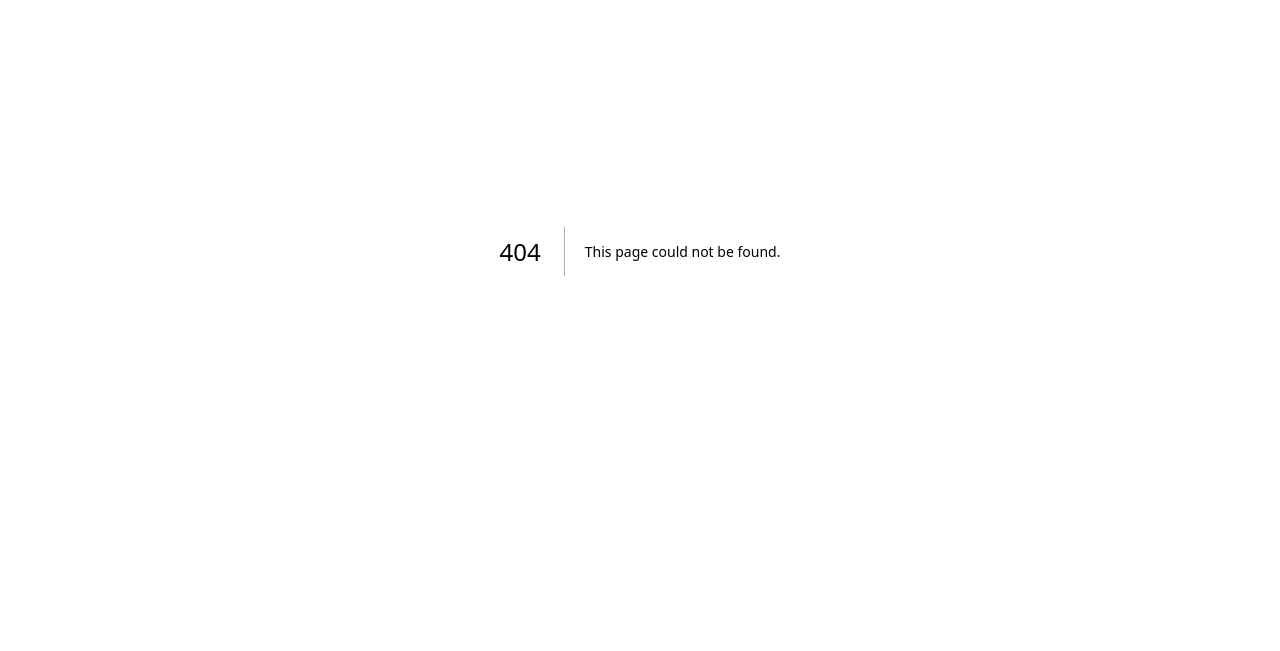
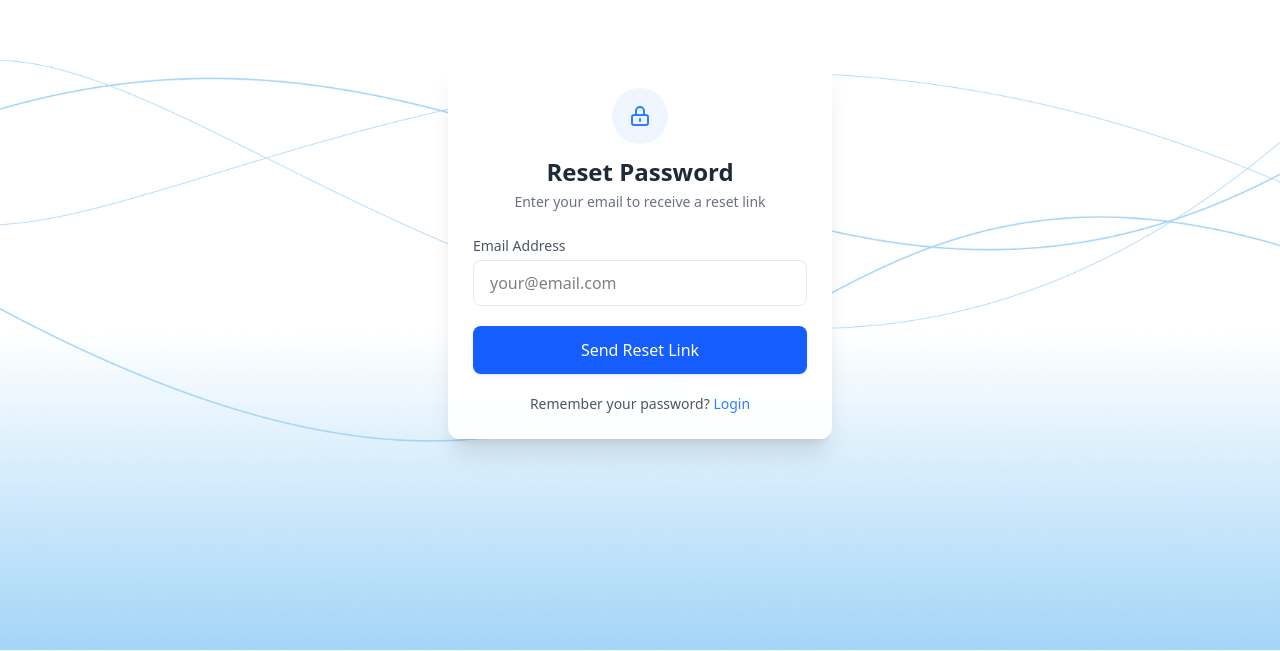
Before and after one commit to Prathamdelxn/sop, a Next.js app: page /forgetpassword in a window 1280 px wide. Before the commit this address had no page. Shown: the part 149-800 px from the top of the page. Built offline with nearby package versions, Linux system fonts and the light colour scheme.

Commit message:
forget pass  ui update

```diff
--- a/src/app/forgetpassword/forgetpassword.js
+++ /dev/null
@@ -1,71 +0,0 @@
-"use client";
-
-import { useState } from 'react';
-import Link from 'next/link';
-
-export default function ForgotPasswordPage() {
-  const [email, setEmail] = useState('');
-  const [message, setMessage] = useState('');
-
-  const handleSubmit = (e) => {
-    e.preventDefault();
-    // Add your password reset logic here
-    console.log('Password reset requested for:', email);
-    setMessage('Password reset link has been sent to your email');
-  };
-
-  return (
-    <div
-      className="min-h-screen flex items-center justify-center bg-cover bg-center bg-no-repeat"
-      style={{ backgroundImage: "url('/Images/Backg.png')" }}
-    >
-      <div className="bg-white bg-opacity-90 p-8 rounded-lg shadow-lg w-full max-w-md mx-4">
-        <h1 className="text-3xl font-bold text-center mb-6">Forgot Password</h1>
-
-        {message ? (
-          <div className="text-center py-4">
-            <p className="text-green-600 mb-4">{message}</p>
-            <Link href="/login" className="text-blue-600 hover:underline">
-              Back to Login
-            </Link>
-          </div>
-        ) : (
-          <>
-            <form onSubmit={handleSubmit} className="space-y-6">
-              <div>
-                <label className="block text-sm font-medium mb-2">Email Address</label>
-                <input
-                  type="email"
-                  value={email}
-                  onChange={(e) => setEmail(e.target.value)}
-                  placeholder="Enter your registered email"
-                  className="w-full p-3 border-b-2 border-gray-300 focus:border-blue-500 focus:outline-none bg-transparent"
-                  required
-                />
-              </div>
-
-              <div className="flex justify-between mt-8">
-                <Link href="/login" className="px-6 py-2 border border-gray-300 rounded-md hover:bg-gray-100 text-center">
-                  Cancel
-                </Link>
-                <button
-                  type="submit"
-                  className="px-6 py-2 bg-blue-600 text-white rounded-md hover:bg-blue-700"
-                >
-                  Reset Password
-                </button>
-              </div>
-            </form>
-
-            <div className="mt-6 text-center">
-              <span className="text-sm">Remember your password? </span>
-              <Link href="/login" className="text-blue-600 hover:underline">
-                Login
-              </Link>
-            </div>
-          </>
-        )}
-      </div>
-    </div>
-  );
-}
--- /dev/null
+++ b/src/app/forgetpassword/page.js
@@ -0,0 +1,105 @@
+"use client";
+
+import { useState } from 'react';
+import Link from 'next/link';
+
+export default function ForgotPasswordPage() {
+  const [email, setEmail] = useState('');
+  const [message, setMessage] = useState('');
+  const [isLoading, setIsLoading] = useState(false);
+
+  const handleSubmit = (e) => {
+    e.preventDefault();
+    setIsLoading(true);
+    // Simulate API call
+    setTimeout(() => {
+      console.log('Password reset requested for:', email);
+      setMessage('We\'ve sent a password reset link to your email');
+      setIsLoading(false);
+    }, 1500);
+  };
+
+  return (
+    <div
+      className="min-h-screen flex items-center justify-center bg-cover bg-center bg-no-repeat p-4"
+      style={{ backgroundImage: "url('/Images/Backg.png')" }}
+    >
+      <div className="bg-white/95 backdrop-blur-sm rounded-xl shadow-xl w-full max-w-sm border border-white/20">
+        <div className="p-6">
+          <div className="text-center mb-6">
+            <div className="w-14 h-14 bg-blue-50 rounded-full flex items-center justify-center mx-auto mb-3">
+              <svg className="w-6 h-6 text-blue-500" fill="none" stroke="currentColor" viewBox="0 0 24 24">
+                <path strokeLinecap="round" strokeLinejoin="round" strokeWidth="2" d="M12 15v2m-6 4h12a2 2 0 002-2v-6a2 2 0 00-2-2H6a2 2 0 00-2 2v6a2 2 0 002 2zm10-10V7a4 4 0 00-8 0v4h8z" />
+              </svg>
+            </div>
+            <h2 className="text-2xl font-semibold text-gray-800">Reset Password</h2>
+            <p className="text-gray-500 text-sm mt-1">Enter your email to receive a reset link</p>
+          </div>
+
+          {message ? (
+            <div className="text-center py-4">
+              <div className="w-12 h-12 bg-green-50 rounded-full flex items-center justify-center mx-auto mb-3">
+                <svg className="w-5 h-5 text-green-500" fill="none" stroke="currentColor" viewBox="0 0 24 24">
+                  <path strokeLinecap="round" strokeLinejoin="round" strokeWidth="2" d="M5 13l4 4L19 7" />
+                </svg>
+              </div>
+              <p className="text-green-600 mb-4">{message}</p>
+              <Link
+                href="/login"
+                className="inline-flex items-center text-blue-500 hover:underline font-medium"
+              >
+                Back to Login
+                <svg className="w-4 h-4 ml-1" fill="none" stroke="currentColor" viewBox="0 0 24 24">
+                  <path strokeLinecap="round" strokeLinejoin="round" strokeWidth="2" d="M14 5l7 7m0 0l-7 7m7-7H3" />
+                </svg>
+              </Link>
+            </div>
+          ) : (
+            <>
+              <form onSubmit={handleSubmit} className="space-y-5">
+                <div>
+                  <label className="block text-sm font-medium text-gray-600 mb-1">Email Address</label>
+                  <input
+                    type="email"
+                    value={email}
+                    onChange={(e) => setEmail(e.target.value)}
+                    placeholder="your@email.com"
+                    className="w-full px-4 py-2.5 border border-gray-200 rounded-lg focus:ring-2 focus:ring-blue-300 focus:border-transparent transition-all"
+                    required
+                  />
+                </div>
+
+                <button
+                  type="submit"
+                  disabled={isLoading}
+                  className={`w-full py-3 bg-blue-600 hover:bg-blue-700 text-white font-medium rounded-lg transition-all shadow-sm flex items-center justify-center ${
+                    isLoading ? 'opacity-75 cursor-not-allowed' : ''
+                  }`}
+                >
+                  {isLoading ? (
+                    <>
+                      <svg className="animate-spin -ml-1 mr-2 h-4 w-4 text-white" xmlns="http://www.w3.org/2000/svg" fill="none" viewBox="0 0 24 24">
+                        <circle className="opacity-25" cx="12" cy="12" r="10" stroke="currentColor" strokeWidth="4"></circle>
+                        <path className="opacity-75" fill="currentColor" d="M4 12a8 8 0 018-8V0C5.373 0 0 5.373 0 12h4zm2 5.291A7.962 7.962 0 014 12H0c0 3.042 1.135 5.824 3 7.938l3-2.647z"></path>
+                      </svg>
+                      Sending...
+                    </>
+                  ) : (
+                    'Send Reset Link'
+                  )}
+                </button>
+              </form>
+
+              <div className="mt-5 text-center text-sm">
+                <span className="text-gray-600">Remember your password? </span>
+                <Link href="/login" className="text-blue-500 font-medium hover:underline">
+                  Login
+                </Link>
+              </div>
+            </>
+          )}
+        </div>
+      </div>
+    </div>
+  );
+}
```
